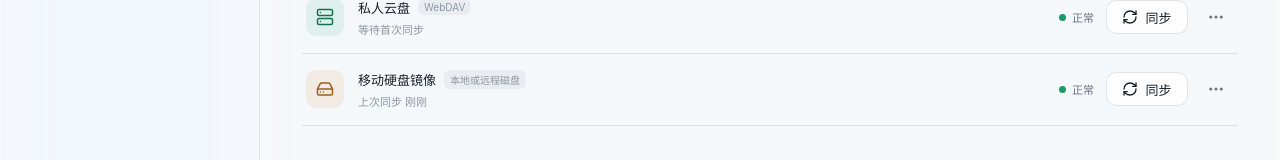
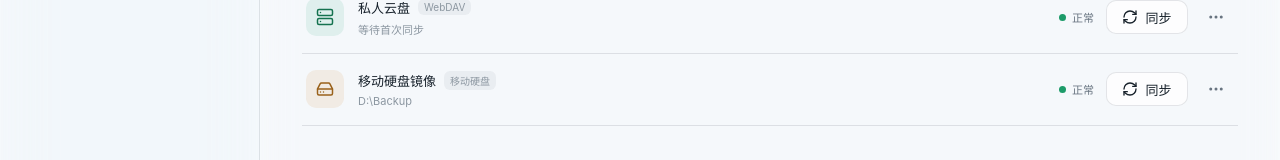
Before and after one commit to tianchuangya/tianchuang-cloud, a React (Vite) app: page / in a window 1280 px wide. Shown: the part 457-617 px from the top of the page. Built offline with nearby package versions, Linux system fonts and the light colour scheme.

Commit message:
fix: remove demo targets from desktop build

```diff
--- a/electron/main.ts
+++ b/electron/main.ts
@@ -94,7 +94,7 @@ function createWindow(): void {
     titleBarStyle: isMac ? 'hiddenInset' : 'hidden',
     titleBarOverlay: isMac ? false : { color: '#00000000', symbolColor: '#24303b', height: 48 },
     webPreferences: {
-      preload: path.join(currentDirectory, 'preload.mjs'),
+      preload: path.join(currentDirectory, 'preload.cjs'),
       contextIsolation: true,
       nodeIntegration: false,
       sandbox: false,
--- a/electron/types.ts
+++ b/electron/types.ts
@@ -11,6 +11,7 @@ export interface GitTargetConfig {
 export interface LocalTargetConfig {
   kind: 'local'
   destinationPath: string
+  locationType?: 'local' | 'removable' | 'network'
 }
 
 export interface WebDavTargetConfig {
--- a/package.json
+++ b/package.json
@@ -7,10 +7,12 @@
   "main": "dist-electron/main.js",
   "type": "module",
   "scripts": {
+    "prebuild": "node -e \"require('node:fs').rmSync('dist-electron',{recursive:true,force:true})\"",
     "dev": "vite",
     "build": "tsc -b && tsc -p tsconfig.electron.json --noEmit && vite build",
     "lint": "oxlint",
     "test": "vitest run",
+    "smoke:preload": "electron scripts/smoke-preload.cjs",
     "preview": "vite preview",
     "dist": "npm run build && electron-builder"
   },
--- a/src/App.tsx
+++ b/src/App.tsx
@@ -21,10 +21,12 @@ function relativeTime(value?: string): string {
   return `${Math.floor(seconds / 86400)} 天前`
 }
 
-function providerLabel(kind: ProviderKind): string {
+function providerLabel(kind: ProviderKind, locationType?: 'local' | 'removable' | 'network'): string {
   if (kind === 'git') return 'Git 仓库'
   if (kind === 'webdav') return 'WebDAV'
-  return '本地或远程磁盘'
+  if (locationType === 'removable') return '移动硬盘'
+  if (locationType === 'network') return '网络磁盘 / NAS'
+  return '本机文件夹'
 }
 
 function repositoryNameFor(value: string): string {
@@ -224,8 +226,8 @@ function App() {
                     <article className="target-row" key={target.id}>
                       <div className={`provider-icon ${target.config.kind}`}><ProviderIcon kind={target.config.kind} /></div>
                       <div className="target-main">
-                        <div className="target-title"><strong>{target.name}</strong><span>{providerLabel(target.config.kind)}</span></div>
-                        <p>{target.lastError || (target.lastSyncAt ? `上次同步 ${relativeTime(target.lastSyncAt)}` : '等待首次同步')}</p>
+                        <div className="target-title"><strong>{target.name}</strong><span>{providerLabel(target.config.kind, target.config.kind === 'local' ? target.config.locationType : undefined)}</span></div>
+                        <p>{target.lastError || (target.config.kind === 'local' ? target.config.destinationPath : target.lastSyncAt ? `上次同步 ${relativeTime(target.lastSyncAt)}` : '等待首次同步')}</p>
                       </div>
                       <div className={`target-health ${target.lastError ? 'bad' : ''}`}><span />{target.lastError ? '异常' : '正常'}</div>
                       <button className="sync-button" onClick={() => void checkTarget(selected.id, target.id)}><RefreshCw size={16} />同步</button>
@@ -296,6 +298,7 @@ function TargetDialog({ workspace, onClose, onSaved }: { workspace: WorkspacePro
   const [accountLoading, setAccountLoading] = useState(true)
   const [loginPending, setLoginPending] = useState(false)
   const [destinationPath, setDestinationPath] = useState('')
+  const [locationType, setLocationType] = useState<'local' | 'removable' | 'network'>('local')
   const [endpoint, setEndpoint] = useState('')
   const [username, setUsername] = useState('')
   const [password, setPassword] = useState('')
@@ -312,7 +315,7 @@ function TargetDialog({ workspace, onClose, onSaved }: { workspace: WorkspacePro
 
   const selectKind = (next: ProviderKind) => {
     setKind(next)
-    setName(next === 'git' ? 'GitHub 备份' : next === 'webdav' ? 'WebDAV 云盘' : '本地镜像')
+    setName(next === 'git' ? 'GitHub 备份' : next === 'webdav' ? 'WebDAV 云盘' : '本机文件夹备份')
   }
 
   const login = async () => {
@@ -349,12 +352,12 @@ function TargetDialog({ workspace, onClose, onSaved }: { workspace: WorkspacePro
         config = { kind, remoteUrl: selectedRemote, branch: branch.trim() || 'main', provider }
       } else if (kind === 'local') {
         if (!destinationPath) throw new Error('请选择备份磁盘或文件夹')
-        config = { kind, destinationPath }
+        config = { kind, destinationPath, locationType }
       } else {
         if (!endpoint || !username) throw new Error('请填写 WebDAV 地址和用户名')
         config = { kind, endpoint: endpoint.trim(), username: username.trim(), remotePath: remotePath.trim() }
       }
-      await window.tianchuang.addTarget({ workspaceId: workspace.id, name: name.trim() || providerLabel(kind), maxFileSizeMb: kind === 'git' ? 100 : 2048, config, password })
+      await window.tianchuang.addTarget({ workspaceId: workspace.id, name: name.trim() || providerLabel(kind, kind === 'local' ? locationType : undefined), maxFileSizeMb: kind === 'git' ? 100 : 2048, config, password })
       if (createdRepository) await window.tianchuang.syncWorkspace(workspace.id)
       onSaved()
     } catch (reason) {
@@ -399,8 +402,9 @@ function TargetDialog({ workspace, onClose, onSaved }: { workspace: WorkspacePro
             <div className="form-note full"><ShieldCheck size={16} /><span>GitHub 登录由系统 Git Credential Manager 处理，访问令牌不会写入天创云端配置。</span></div>
           </>}
           {kind === 'local' && <>
+            <label className="field full"><span>位置类型</span><select value={locationType} onChange={(event) => { const value = event.target.value as typeof locationType; setLocationType(value); setName(`${providerLabel('local', value)}备份`) }}><option value="local">本机文件夹</option><option value="removable">移动硬盘</option><option value="network">网络磁盘 / NAS</option></select></label>
             <label className="field full"><span>目标文件夹</span><div className="input-action"><input readOnly value={destinationPath} placeholder="选择移动硬盘、NAS 挂载目录或其他文件夹" /><button onClick={async () => { const value = await window.tianchuang.selectMirrorFolder(); if (value) setDestinationPath(value) }}>选择</button></div></label>
-            <div className="form-note full"><ArchiveRestore size={16} /><span>镜像备份只复制新增和变化文件，不自动删除目标中的历史文件。</span></div>
+            <div className="form-note full"><ArchiveRestore size={16} /><span>{locationType === 'network' ? '网络磁盘或 NAS 需要先由操作系统挂载为可访问目录。' : locationType === 'removable' ? '移动硬盘断开时会停止该目标同步，不会影响其他备份。' : '本机文件夹适合备份到另一块内置磁盘或固定目录。'}镜像只复制新增和变化文件，不自动删除历史文件。</span></div>
           </>}
           {kind === 'webdav' && <>
             <label className="field full"><span>服务器地址</span><input placeholder="https://cloud.example.com/remote.php/dav/files/name" value={endpoint} onChange={(event) => setEndpoint(event.target.value)} /></label>
--- a/src/demo-api.ts
+++ b/src/demo-api.ts
@@ -13,7 +13,7 @@ let demoSnapshot: AppSnapshot = {
     targets: [
       { id: 'github', name: 'GitHub 主备份', enabled: true, maxFileSizeMb: 100, lastSyncAt: now, config: { kind: 'git', remoteUrl: 'https://github.com/tianchuangya/StudyNotes.git', branch: 'main', provider: 'github' } },
       { id: 'webdav', name: '私人云盘', enabled: true, maxFileSizeMb: 2048, config: { kind: 'webdav', endpoint: 'https://cloud.example.com', username: 'tianchuang', remotePath: '/StudyNotes' } },
-      { id: 'disk', name: '移动硬盘镜像', enabled: true, maxFileSizeMb: 4096, lastSyncAt: now, config: { kind: 'local', destinationPath: 'D:\\Backup' } },
+      { id: 'disk', name: '移动硬盘镜像', enabled: true, maxFileSizeMb: 4096, lastSyncAt: now, config: { kind: 'local', destinationPath: 'D:\\Backup', locationType: 'removable' } },
     ],
   }],
   activity: [
--- a/src/index.css
+++ b/src/index.css
@@ -27,6 +27,9 @@ button, input, select { font: inherit; letter-spacing: 0; -webkit-app-region: no
 button { color: inherit; }
 button:focus-visible, input:focus-visible, select:focus-visible { outline: 3px solid rgba(22, 119, 255, .22); outline-offset: 2px; }
 button:disabled { opacity: .5; cursor: not-allowed; }
+.startup-error { height: 100%; display: grid; place-content: center; gap: 8px; padding: 32px; color: var(--ink); background: var(--surface); text-align: center; }
+.startup-error strong { font-size: 18px; }
+.startup-error p { margin: 0; color: var(--muted); font-size: 13px; }
 
 @media (prefers-color-scheme: dark) {
   :root {
--- a/src/main.tsx
+++ b/src/main.tsx
@@ -4,10 +4,17 @@ import './index.css'
 import App from './App.tsx'
 import { installDemoApi } from './demo-api.ts'
 
-installDemoApi()
+if (import.meta.env.DEV && !window.tianchuang) installDemoApi()
+
+const bridgeUnavailable = (
+  <main className="startup-error">
+    <strong>桌面服务未能启动</strong>
+    <p>请重新启动天创云端。如果问题持续，请重新安装当前版本。</p>
+  </main>
+)
 
 createRoot(document.getElementById('root')!).render(
   <StrictMode>
-    <App />
+    {window.tianchuang ? <App /> : bridgeUnavailable}
   </StrictMode>,
 )
--- a/vite.config.ts
+++ b/vite.config.ts
@@ -8,7 +8,16 @@ export default defineConfig({
     react(),
     electron({
       main: { entry: 'electron/main.ts' },
-      preload: { input: 'electron/preload.ts' },
+      preload: {
+        input: 'electron/preload.ts',
+        vite: {
+          build: {
+            rollupOptions: {
+              output: { format: 'cjs', entryFileNames: 'preload.cjs' },
+            },
+          },
+        },
+      },
     }),
   ],
 })
```
Also changed, not shown: scripts/smoke-preload.cjs (added, +18 -0 lines), 1 other file (tests, documents, lock files or other folders).
